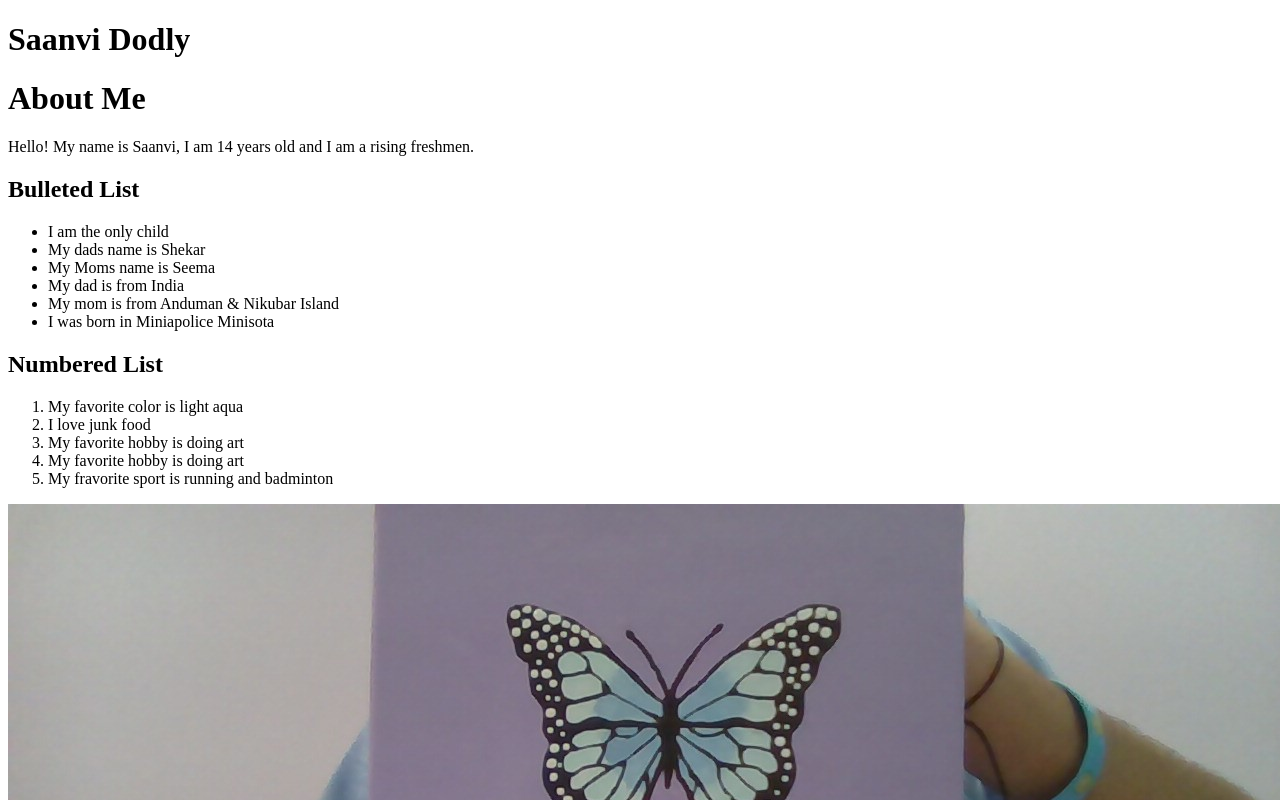
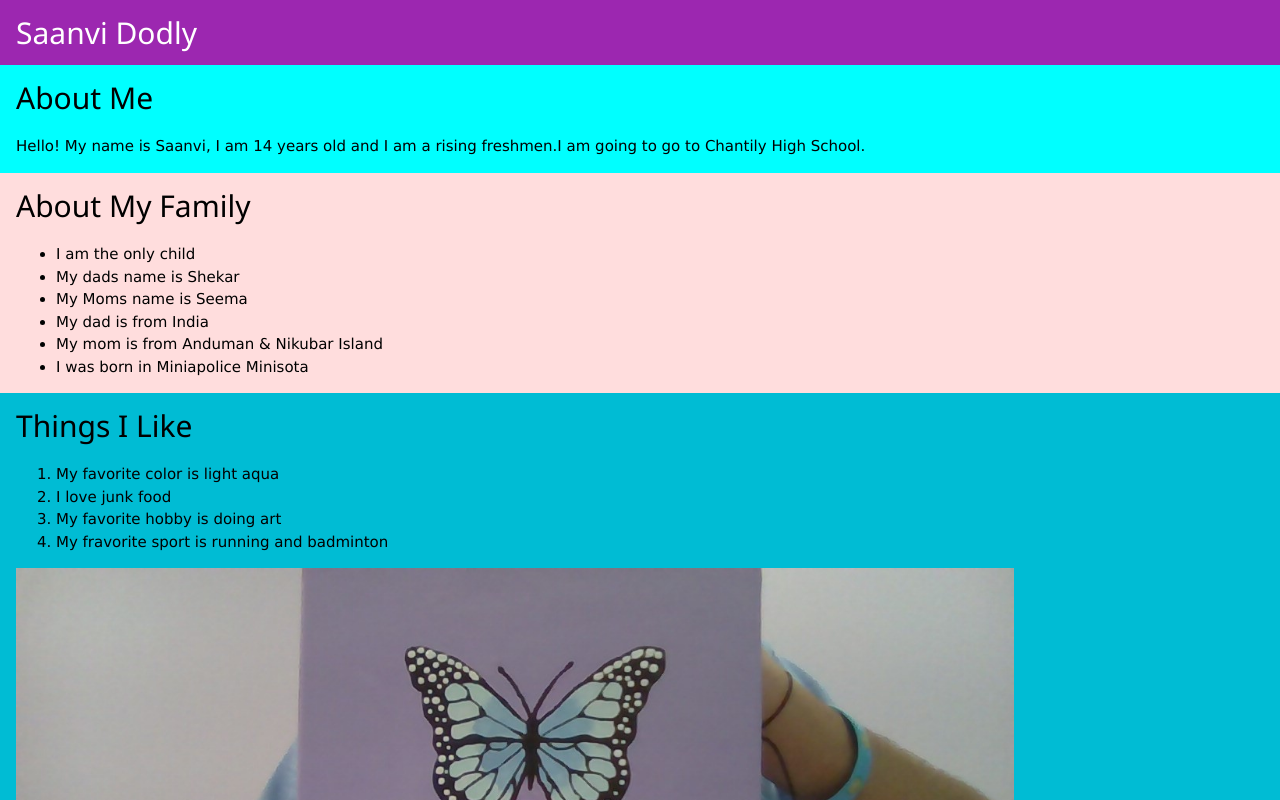
Before and after one commit to 10Saanvi10/10Saanvi10.github.io, a plain HTML site: page index.html in a window 1280 px wide. Shown: the top 800 px of the page. Drawn offline with nearby package versions, Linux system fonts and the light colour scheme.

Commit message:
added w3 css

```diff
--- a/index.html
+++ b/index.html
@@ -1,17 +1,22 @@
 <!DOCTYPE html>
 <html>
-<head>
-  <title> All About Me</title>
-  <link rel="stylesheet" href="main.css"></link>
-</head>
+<title>W3.CSS</title>
+<meta name="viewport" content="width=device-width, initial-scale=1">
+<link rel="stylesheet" href="https://www.w3schools.com/w3css/4/w3.css">
 <body>
-  <div class="First section">
+  <div class="w3-container w3-purple">
+    <h2>Saanvi Dodly</h2>
+  </div>
+    <meta name="viewport" content="width=device-width, initial-scale=1">
+    <link rel="stylesheet" href="https://www.w3schools.com/w3css/4/w3.css">
+    <body>
 
-    <h1 id="top" class="Blue Heading">Saanvi Dodly</h1>
-
-  <h1 ID="top">About Me</h1> <!--Heading-->
-  <p>Hello! My name is Saanvi, I am 14 years old and I am a rising freshmen.</p> <!--Paragraph-->
-  <h2 Title="About My Family">Bulleted List</h2>
+    <div class="w3-container w3-aqua">
+    <h2>About Me</h2>
+    <p>Hello! My name is Saanvi, I am 14 years old and I am a rising freshmen.I am going to go to Chantily High School.</p>
+    </div>
+  <div class="w3-container w3-pale-red">
+  <h2>About My Family</h2>
     <ul>
         <li>I am the only child</li>
        <li>My dads name is Shekar</li>
@@ -20,16 +25,19 @@
         <li>My mom is from Anduman & Nikubar Island</li>
         <li>I was born in Miniapolice Minisota</li>
     </ul>
-  <h2 title="About Me">Numbered List</h2>
+  </div>
+
+
+<div class="w3-container w3-cyan">
+<h2>Things I Like</h2>
 <ol> <!--Ordered List (Numbered List)-->
      <li>My favorite color is light aqua</li> <!--Item of Numbered List-->
      <li>I love junk food</li> <!--Item of Numbered List-->
      <li>My favorite hobby is doing art</li> <!--Item of Numbered List-->
-     <li>My favorite hobby is doing art</li> <!--Item of Numbered List-->
      <li>My fravorite sport is running and badminton</li> <!--Item of Numbered List-->
   </ol>
-  <p><img src="WIN_20201010_19_35_39_Pro.jpg" alt="A Picture Of My Art."
-    title="hover text" /><p>
+
+  <p><img src="WIN_20201010_19_35_39_Pro.jpg" width="80%" alt="A Picture Of My Art." title="hover text" /><p>
      <br/>
       <br/>
       <br/>
```
Lines whose indentation alone changed are shown as unchanged.
